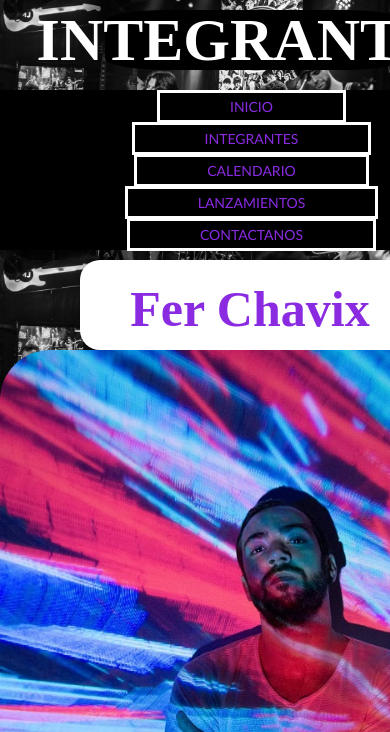
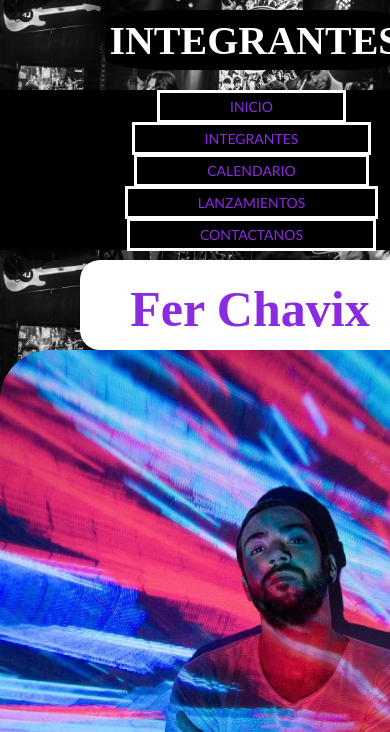
Before and after one commit to Juandegaudiomusic/PreEntregable2---De-Gaudio, a plain HTML site: page pages/integrantes.html in a window 390 px wide. Shown: the top 732 px of the page. Drawn offline with Linux system fonts and the light colour scheme.

Commit message:
cambié un tamaño de fuente

```diff
--- a/css/style.css
+++ b/css/style.css
@@ -293,7 +293,7 @@ img {
   }
 
   h1 {
-    font-size: 60px;
+    font-size: 40px;
     height: 60px;
     width: 240px;
     margin-top: 0;
@@ -343,7 +343,7 @@ img {
   }
 
   .intgrid1 h1 {
-    font-size: 60px;
+    font-size: 40px;
     width: 300px;
     height: 60px;
     position: relative;
```
